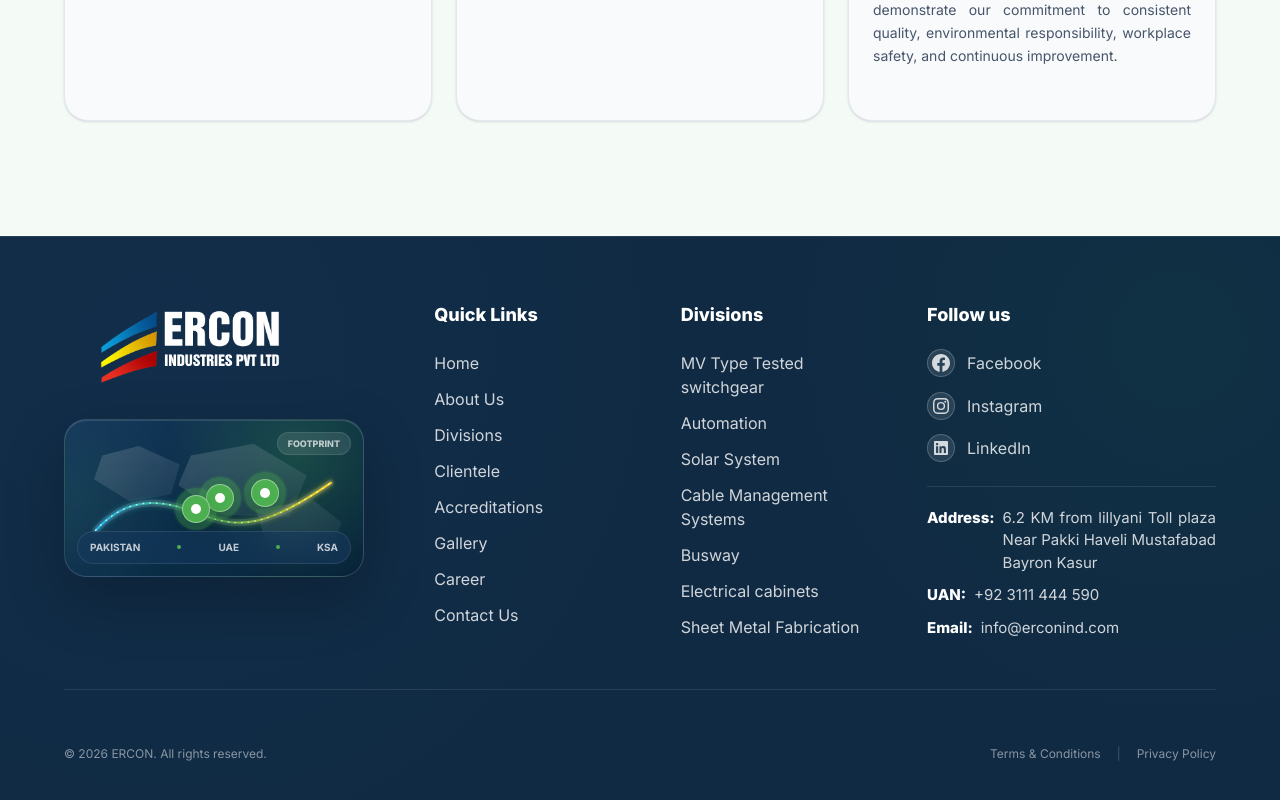
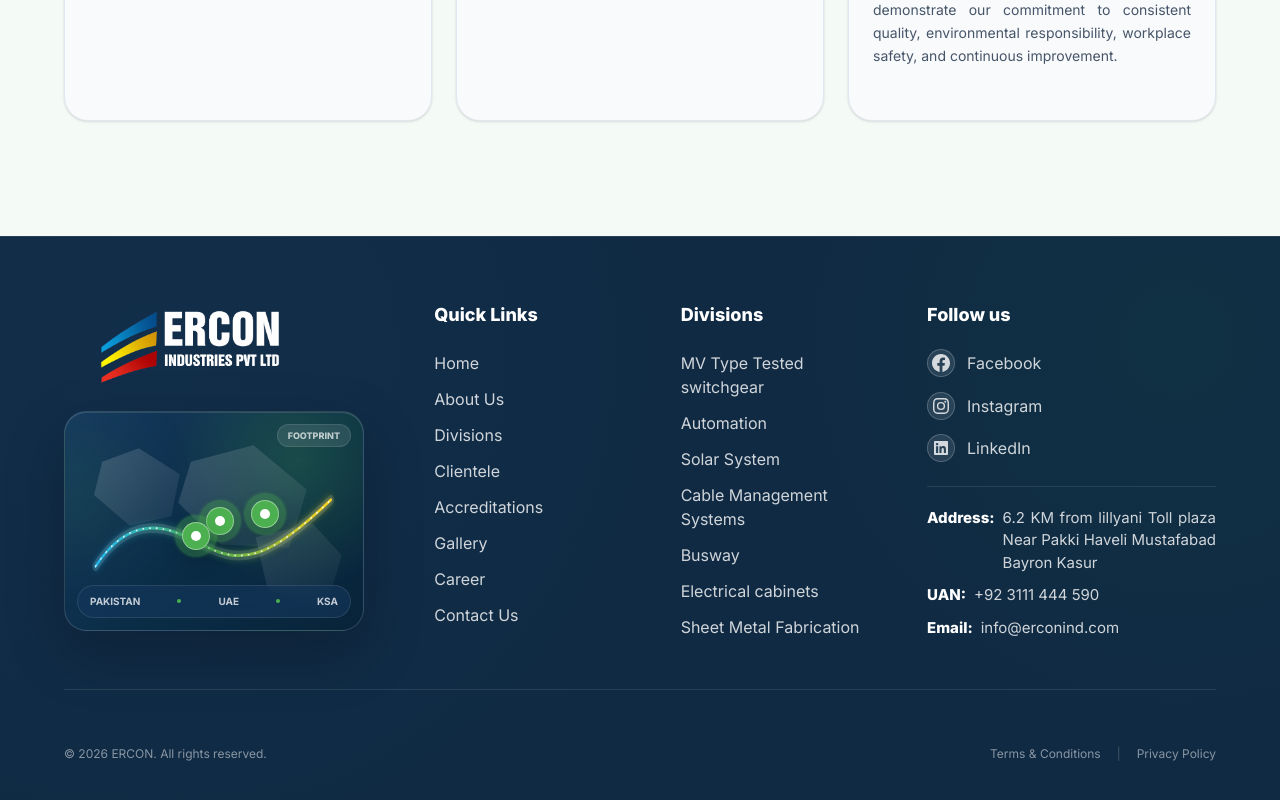
Before and after one commit to rehmanarainofficial/ercon-website, a React (Vite) app: page / in a window 1280 px wide. Shown: the part 3018-3818 px from the top of the page. Built offline with nearby package versions, Linux system fonts and the light colour scheme; no server answers.

Commit message:
style: adjust top margin and set fixed height for footer brand container

```diff
--- a/src/components/layout/Footer.jsx
+++ b/src/components/layout/Footer.jsx
@@ -39,7 +39,7 @@ export function Footer() {
           <div>
             <BrandHomeLink logoClassName="h-23 w-[250px]" />
             <div
-              className="group relative mt-5 aspect-[1.9] max-w-[300px] overflow-hidden rounded-[1.4rem] border border-white/15 bg-[radial-gradient(circle_at_78%_22%,rgb(76_175_80/0.24),transparent_8rem),linear-gradient(135deg,rgb(22_58_95/0.98),rgb(10_44_69/0.95)_58%,rgb(8_35_57/0.98))] shadow-[0_22px_60px_rgb(0_0_0/0.22),inset_0_1px_0_rgb(255_255_255/0.12)]"
+              className="group relative mt-3 h-55 aspect-[1.9] max-w-[300px] overflow-hidden rounded-[1.4rem] border border-white/15 bg-[radial-gradient(circle_at_78%_22%,rgb(76_175_80/0.24),transparent_8rem),linear-gradient(135deg,rgb(22_58_95/0.98),rgb(10_44_69/0.95)_58%,rgb(8_35_57/0.98))] shadow-[0_22px_60px_rgb(0_0_0/0.22),inset_0_1px_0_rgb(255_255_255/0.12)]"
               aria-label="ERCON regional footprint map"
             >
               <div className="absolute inset-0 technical-grid opacity-10" />
```
